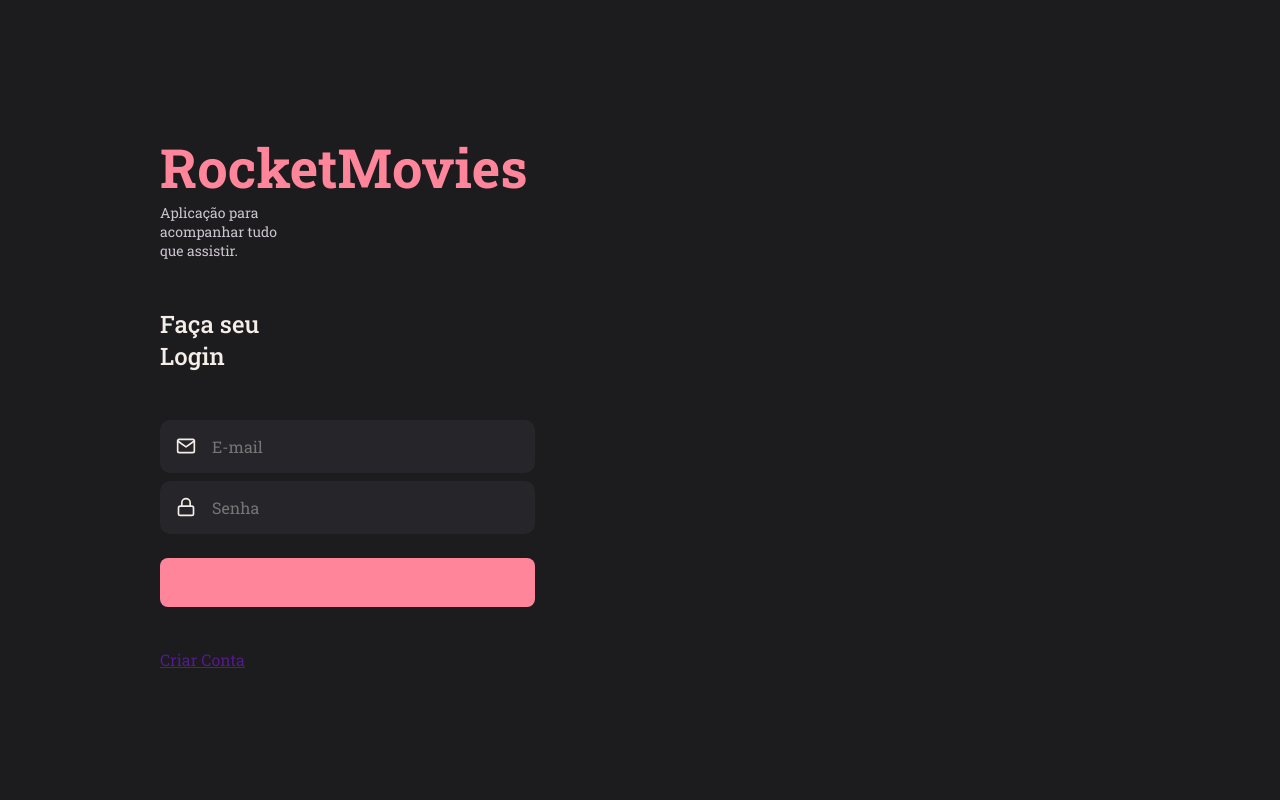
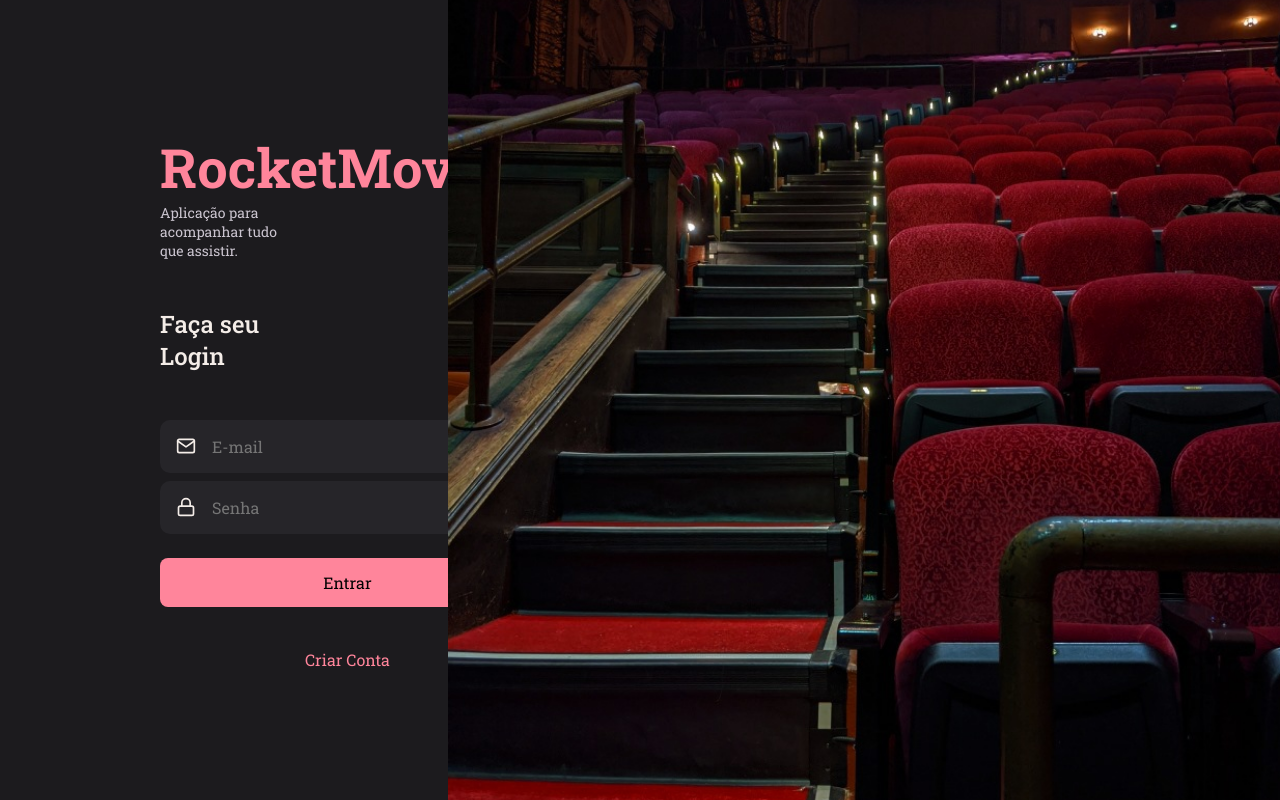
Before and after one commit to nop-dev/RocketMovies-React, a React (Vite) app: page / in a window 1280 px wide. Built offline with nearby package versions, Linux system fonts and the light colour scheme.

Commit message:
feat: :sparkles: adiciona imagem do background da página de SignIn

```diff
--- a/src/pages/SignIn/index.jsx
+++ b/src/pages/SignIn/index.jsx
@@ -32,7 +32,7 @@ export function SignIn() {
                 <a href="">Criar Conta</a>
             </aside>
 
-            <div id='backgroundEffect'>
+            <div id='background'>
                 <Background />
             </div>
         </Container>
--- a/src/pages/SignIn/styles.js
+++ b/src/pages/SignIn/styles.js
@@ -1,6 +1,6 @@
 import { styled } from 'styled-components';
 
-import backgroundImg from '../../assets/inpage.png'
+import BackgroundImage from '../../assets/inpage.jpg'
 
 export const Container = styled.form`
     height: 100vh;
@@ -43,7 +43,7 @@ export const Container = styled.form`
             margin-bottom: 48px;
         }
 
-        > div, button {
+        > div, button, a {
             min-width: 375px;
             max-width: 375px;
         }
@@ -54,19 +54,29 @@ export const Container = styled.form`
 
         > button {
             margin: 24px 0 42px  ;
-         font-size: 16px;
+        }
+
+        > a {
+            font-size: 16px;
             text-align: center;
             color: #FF859B;
-            text-decoration: none;   }
+            text-decoration: none;
+        }
+    }
 
-        > a {
-
+    > div#background {
+        position: relative;
+        z-index: 1;
+        width: 100%;
+        height: 100%;
     }
-    }
-    `
+`
 
 export const Background = styled.div`
-    background: url(${backgroundImg}) no-repeat center center;
+    z-index: 0;
+    position: absolute;
+    width: 100%;
+    height: 100%;
+    background: url(${BackgroundImage}) no-repeat center center;
     background-size: cover;
-    height: 100%;
 `
```
Also changed, not shown: src/assets/inpage.jpg (added), src/assets/inpage.png (deleted).
